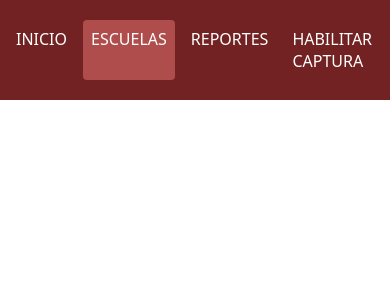
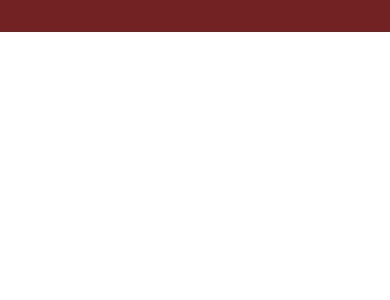
Before and after one commit to MiloJuarez/sce-react, a React app: page / in a window 390 px wide. Shown: the top 300 px of the page. Built offline with nearby package versions, Linux system fonts and the light colour scheme.

Commit message:
Added breakpoints

```diff
--- a/src/styles/Header.scss
+++ b/src/styles/Header.scss
@@ -17,3 +17,8 @@
     font-weight: 400;
     color: vars.$white;
 }
+@media screen and (max-width: vars.$brMaxWidth) {
+    .Header {
+        justify-content: center;
+    }
+}
--- a/src/styles/Navbar.scss
+++ b/src/styles/Navbar.scss
@@ -3,3 +3,8 @@
 .Navbar {
     display: flex;
 }
+@media screen and (max-width: vars.$brMaxWidth) {
+    .Navbar {
+        display: none;
+    }
+}
--- a/src/styles/_vars.scss
+++ b/src/styles/_vars.scss
@@ -32,3 +32,6 @@ $nFont: 1em;
 //* BORDER VARS
 $bradius: 4px;
 $border: 2px;
+
+//* BREAKPOINT
+$brMaxWidth: 720px;
```
